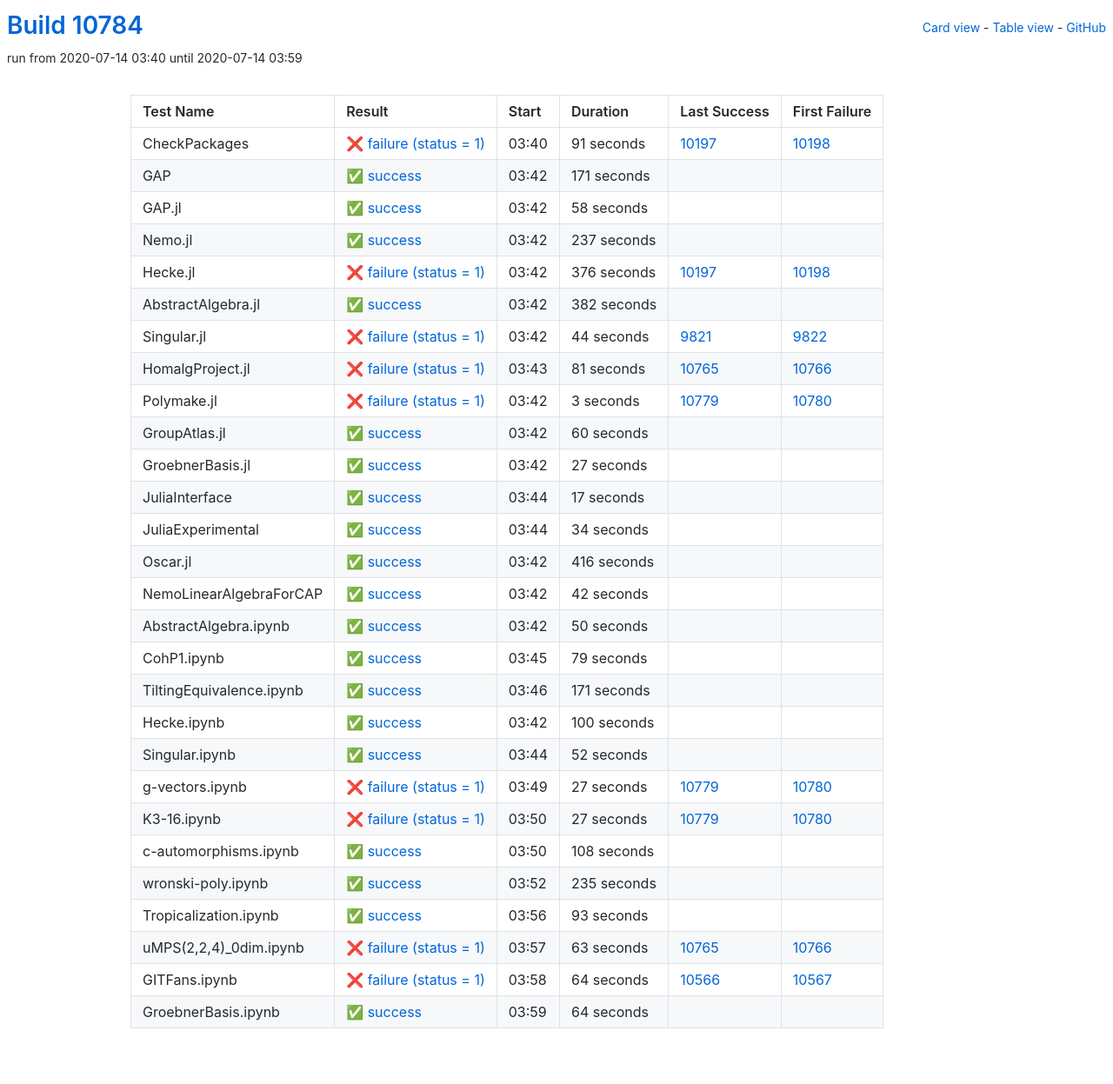
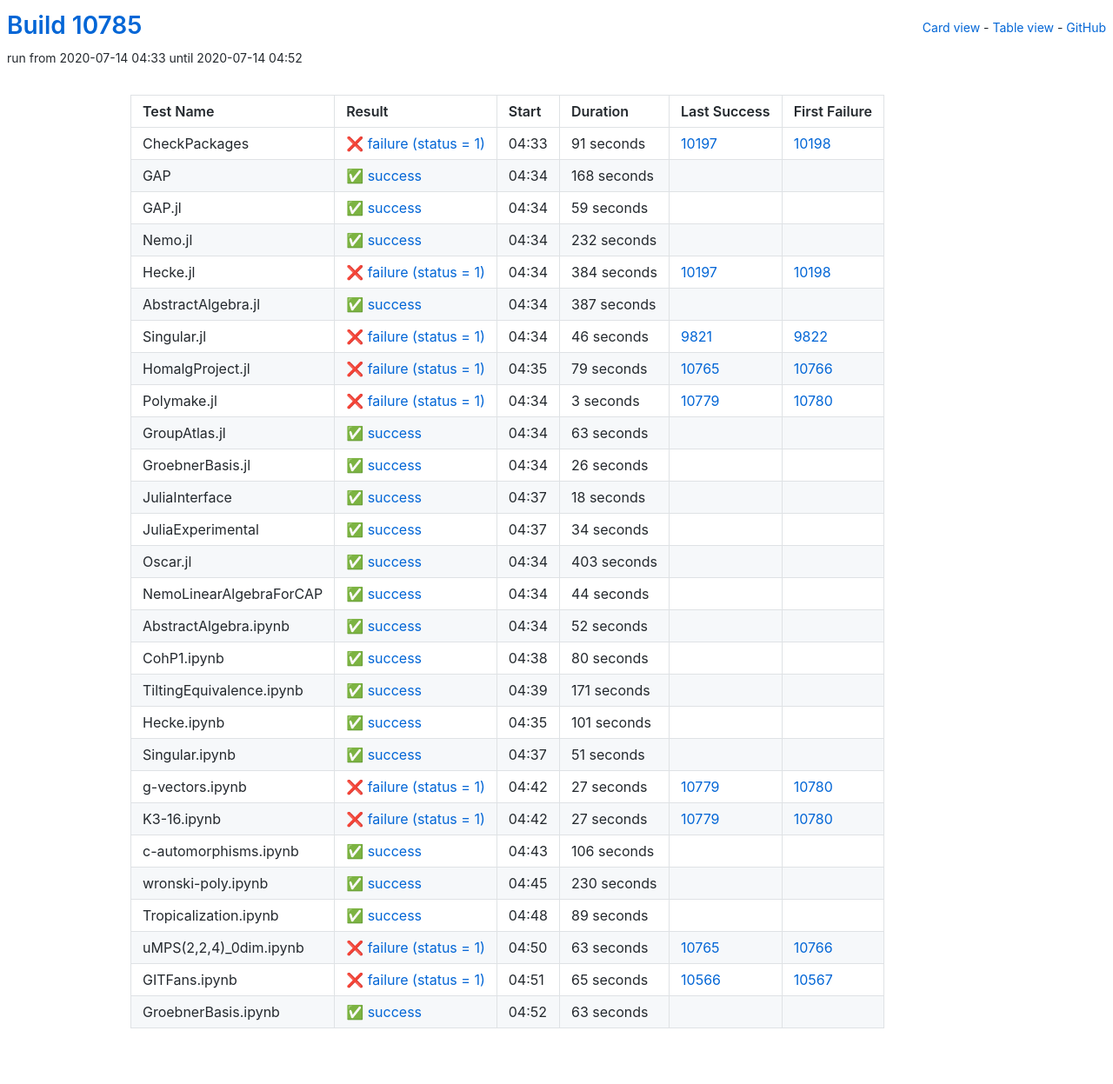
Before and after one commit to oscar-system/oscar-ci-status, a Jekyll site: the page built from table.html, in a window 1280 px wide. Shown: the whole page at 87% size. Built offline with Jekyll 4.4.1, drawn with Linux system fonts in a browser that asks for light colours.

Commit message:
Build #10785

```diff
--- a/_data/ci.yml
+++ b/_data/ci.yml
@@ -1,6 +1,6 @@
 ---
-build: 10784
-build_url: https://oscarci.mathematik.uni-kl.de/job/oscar/10784/
+build: 10785
+build_url: https://oscarci.mathematik.uni-kl.de/job/oscar/10785/
 job: oscar
 organization: oscar-system
 repo: oscar-ci-status
@@ -8,8 +8,8 @@
 tests:
 - name: CheckPackages
   id: checkpackages
-  log: https://oscarci.mathematik.uni-kl.de/job/oscar/10784/artifact/logs/build-10784/CheckPackages.log
-  start: 2020-07-14 03:40
+  log: https://oscarci.mathematik.uni-kl.de/job/oscar/10785/artifact/logs/build-10785/CheckPackages.log
+  start: 2020-07-14 04:33
   success: false
   exitcode: 1
   status: failure
@@ -20,92 +20,92 @@
   first_failure_url: https://oscarci.mathematik.uni-kl.de/job/oscar/10198/
 - name: GAP
   id: gap
-  log: https://oscarci.mathematik.uni-kl.de/job/oscar/10784/artifact/logs/build-10784/GAP.log
-  start: 2020-07-14 03:42
+  log: https://oscarci.mathematik.uni-kl.de/job/oscar/10785/artifact/logs/build-10785/GAP.log
+  start: 2020-07-14 04:34
   success: true
   exitcode: 0
   status: success
-  duration: 171
+  duration: 168
   last_success: false
   last_success_url:
   first_failure: false
   first_failure_url:
 - name: GAP.jl
   id: gap-jl
-  log: https://oscarci.mathematik.uni-kl.de/job/oscar/10784/artifact/logs/build-10784/GAP.jl.log
-  start: 2020-07-14 03:42
+  log: https://oscarci.mathematik.uni-kl.de/job/oscar/10785/artifact/logs/build-10785/GAP.jl.log
+  start: 2020-07-14 04:34
   success: true
   exitcode: 0
   status: success
-  duration: 58
+  duration: 59
   last_success: false
   last_success_url:
   first_failure: false
   first_failure_url:
 - name: Nemo.jl
   id: nemo-jl
-  log: https://oscarci.mathematik.uni-kl.de/job/oscar/10784/artifact/logs/build-10784/Nemo.jl.log
-  start: 2020-07-14 03:42
+  log: https://oscarci.mathematik.uni-kl.de/job/oscar/10785/artifact/logs/build-10785/Nemo.jl.log
+  start: 2020-07-14 04:34
   success: true
   exitcode: 0
   status: success
-  duration: 237
+  duration: 232
   last_success: false
   last_success_url:
   first_failure: false
   first_failure_url:
 - name: Hecke.jl
   id: hecke-jl
-  log: https://oscarci.mathematik.uni-kl.de/job/oscar/10784/artifact/logs/build-10784/Hecke.jl.log
-  start: 2020-07-14 03:42
+  log: https://oscarci.mathematik.uni-kl.de/job/oscar/10785/artifact/logs/build-10785/Hecke.jl.log
+  start: 2020-07-14 04:34
   success: false
   exitcode: 1
   status: failure
-  duration: 376
+  duration: 384
   last_success: 10197
   last_success_url: https://oscarci.mathematik.uni-kl.de/job/oscar/10197/
   first_failure: 10198
   first_failure_url: https://oscarci.mathematik.uni-kl.de/job/oscar/10198/
 - name: AbstractAlgebra.jl
   id: abstractalgebra-jl
-  log: https://oscarci.mathematik.uni-kl.de/job/oscar/10784/artifact/logs/build-10784/AbstractAlgebra.jl.log
-  start: 2020-07-14 03:42
+  log: https://oscarci.mathematik.uni-kl.de/job/oscar/10785/artifact/logs/build-10785/AbstractAlgebra.jl.log
+  start: 2020-07-14 04:34
   success: true
   exitcode: 0
   status: success
-  duration: 382
+  duration: 387
   last_success: false
   last_success_url:
   first_failure: false
   first_failure_url:
 - name: Singular.jl
   id: singular-jl
-  log: https://oscarci.mathematik.uni-kl.de/job/oscar/10784/artifact/logs/build-10784/Singular.jl.log
-  start: 2020-07-14 03:42
+  log: https://oscarci.mathematik.uni-kl.de/job/oscar/10785/artifact/logs/build-10785/Singular.jl.log
+  start: 2020-07-14 04:34
   success: false
   exitcode: 1
   status: failure
-  duration: 44
+  duration: 46
   last_success: 9821
   last_success_url: https://oscarci.mathematik.uni-kl.de/job/oscar/9821/
   first_failure: 9822
   first_failure_url: https://oscarci.mathematik.uni-kl.de/job/oscar/9822/
 - name: HomalgProject.jl
   id: homalgproject-jl
-  log: https://oscarci.mathematik.uni-kl.de/job/oscar/10784/artifact/logs/build-10784/HomalgProject.jl.log
-  start: 2020-07-14 03:43
+  log: https://oscarci.mathematik.uni-kl.de/job/oscar/10785/artifact/logs/build-10785/HomalgProject.jl.log
+  start: 2020-07-14 04:35
   success: false
   exitcode: 1
   status: failure
-  duration: 81
+  duration: 79
   last_success: 10765
   last_success_url: https://oscarci.mathematik.uni-kl.de/job/oscar/10765/
   first_failure: 10766
   first_failure_url: https://oscarci.mathematik.uni-kl.de/job/oscar/10766/
 - name: Polymake.jl
   id: polymake-jl
-  log: https://oscarci.mathematik.uni-kl.de/job/oscar/10784/artifact/logs/build-10784/Polymake.jl.log
-  start: 2020-07-14 03:42
+  log: https://oscarci.mathematik.uni-kl.de/job/oscar/10785/artifact/logs/build-10785/Polymake.jl.log
+  start: 2020-07-14 04:34
   success: false
   exitcode: 1
   status: failure
@@ -116,44 +116,44 @@
   first_failure_url: https://oscarci.mathematik.uni-kl.de/job/oscar/10780/
 - name: GroupAtlas.jl
   id: groupatlas-jl
-  log: https://oscarci.mathematik.uni-kl.de/job/oscar/10784/artifact/logs/build-10784/GroupAtlas.jl.log
-  start: 2020-07-14 03:42
+  log: https://oscarci.mathematik.uni-kl.de/job/oscar/10785/artifact/logs/build-10785/GroupAtlas.jl.log
+  start: 2020-07-14 04:34
   success: true
   exitcode: 0
   status: success
-  duration: 60
+  duration: 63
   last_success: false
   last_success_url:
   first_failure: false
   first_failure_url:
 - name: GroebnerBasis.jl
   id: groebnerbasis-jl
-  log: https://oscarci.mathematik.uni-kl.de/job/oscar/10784/artifact/logs/build-10784/GroebnerBasis.jl.log
-  start: 2020-07-14 03:42
+  log: https://oscarci.mathematik.uni-kl.de/job/oscar/10785/artifact/logs/build-10785/GroebnerBasis.jl.log
+  start: 2020-07-14 04:34
   success: true
   exitcode: 0
   status: success
-  duration: 27
+  duration: 26
   last_success: false
   last_success_url:
   first_failure: false
   first_failure_url:
 - name: JuliaInterface
   id: juliainterface
-  log: https://oscarci.mathematik.uni-kl.de/job/oscar/10784/artifact/logs/build-10784/JuliaInterface.log
-  start: 2020-07-14 03:44
+  log: https://oscarci.mathematik.uni-kl.de/job/oscar/10785/artifact/logs/build-10785/JuliaInterface.log
+  start: 2020-07-14 04:37
   success: true
   exitcode: 0
   status: success
-  duration: 17
+  duration: 18
   last_success: false
   last_success_url:
   first_failure: false
   first_failure_url:
 - name: JuliaExperimental
   id: juliaexperimental
-  log: https://oscarci.mathematik.uni-kl.de/job/oscar/10784/artifact/logs/build-10784/JuliaExperimental.log
-  start: 2020-07-14 03:44
+  log: https://oscarci.mathematik.uni-kl.de/job/oscar/10785/artifact/logs/build-10785/JuliaExperimental.log
+  start: 2020-07-14 04:37
   success: true
   exitcode: 0
   status: success
@@ -164,56 +164,56 @@
   first_failure_url:
 - name: Oscar.jl
   id: oscar-jl
-  log: https://oscarci.mathematik.uni-kl.de/job/oscar/10784/artifact/logs/build-10784/Oscar.jl.log
-  start: 2020-07-14 03:42
+  log: https://oscarci.mathematik.uni-kl.de/job/oscar/10785/artifact/logs/build-10785/Oscar.jl.log
+  start: 2020-07-14 04:34
   success: true
   exitcode: 0
   status: success
-  duration: 416
+  duration: 403
   last_success: false
   last_success_url:
   first_failure: false
   first_failure_url:
 - name: NemoLinearAlgebraForCAP
   id: nemolinearalgebraforcap
-  log: https://oscarci.mathematik.uni-kl.de/job/oscar/10784/artifact/logs/build-10784/NemoLinearAlgebraForCAP.log
-  start: 2020-07-14 03:42
+  log: https://oscarci.mathematik.uni-kl.de/job/oscar/10785/artifact/logs/build-10785/NemoLinearAlgebraForCAP.log
+  start: 2020-07-14 04:34
   success: true
   exitcode: 0
   status: success
-  duration: 42
+  duration: 44
   last_success: false
   last_success_url:
   first_failure: false
   first_failure_url:
 - name: AbstractAlgebra.ipynb
   id: abstractalgebra-ipynb
-  log: https://oscarci.mathematik.uni-kl.de/job/oscar/10784/artifact/logs/build-10784/AbstractAlgebra.ipynb.log
-  start: 2020-07-14 03:42
+  log: https://oscarci.mathematik.uni-kl.de/job/oscar/10785/artifact/logs/build-10785/AbstractAlgebra.ipynb.log
+  start: 2020-07-14 04:34
   success: true
   exitcode: 0
   status: success
-  duration: 50
+  duration: 52
   last_success: false
   last_success_url:
   first_failure: false
   first_failure_url:
 - name: CohP1.ipynb
   id: cohp1-ipynb
-  log: https://oscarci.mathematik.uni-kl.de/job/oscar/10784/artifact/logs/build-10784/CohP1.ipynb.log
-  start: 2020-07-14 03:45
+  log: https://oscarci.mathematik.uni-kl.de/job/oscar/10785/artifact/logs/build-10785/CohP1.ipynb.log
+  start: 2020-07-14 04:38
   success: true
   exitcode: 0
   status: success
-  duration: 79
+  duration: 80
   last_success: false
   last_success_url:
   first_failure: false
   first_failure_url:
 - name: TiltingEquivalence.ipynb
   id: tiltingequivalence-ipynb
-  log: https://oscarci.mathematik.uni-kl.de/job/oscar/10784/artifact/logs/build-10784/TiltingEquivalence.ipynb.log
-  start: 2020-07-14 03:46
+  log: https://oscarci.mathematik.uni-kl.de/job/oscar/10785/artifact/logs/build-10785/TiltingEquivalence.ipynb.log
+  start: 2020-07-14 04:39
   success: true
   exitcode: 0
   status: success
@@ -224,32 +224,32 @@
   first_failure_url:
 - name: Hecke.ipynb
   id: hecke-ipynb
-  log: https://oscarci.mathematik.uni-kl.de/job/oscar/10784/artifact/logs/build-10784/Hecke.ipynb.log
-  start: 2020-07-14 03:42
+  log: https://oscarci.mathematik.uni-kl.de/job/oscar/10785/artifact/logs/build-10785/Hecke.ipynb.log
+  start: 2020-07-14 04:35
   success: true
   exitcode: 0
   status: success
-  duration: 100
+  duration: 101
   last_success: false
   last_success_url:
   first_failure: false
   first_failure_url:
 - name: Singular.ipynb
   id: singular-ipynb
-  log: https://oscarci.mathematik.uni-kl.de/job/oscar/10784/artifact/logs/build-10784/Singular.ipynb.log
-  start: 2020-07-14 03:44
+  log: https://oscarci.mathematik.uni-kl.de/job/oscar/10785/artifact/logs/build-10785/Singular.ipynb.log
+  start: 2020-07-14 04:37
   success: true
   exitcode: 0
   status: success
-  duration: 52
+  duration: 51
   last_success: false
   last_success_url:
   first_failure: false
   first_failure_url:
 - name: g-vectors.ipynb
   id: g-vectors-ipynb
-  log: https://oscarci.mathematik.uni-kl.de/job/oscar/10784/artifact/logs/build-10784/g-vectors.ipynb.log
-  start: 2020-07-14 03:49
+  log: https://oscarci.mathematik.uni-kl.de/job/oscar/10785/artifact/logs/build-10785/g-vectors.ipynb.log
+  start: 2020-07-14 04:42
   success: false
   exitcode: 1
   status: failure
@@ -260,8 +260,8 @@
   first_failure_url: https://oscarci.mathematik.uni-kl.de/job/oscar/10780/
 - name: K3-16.ipynb
   id: k3-16-ipynb
-  log: https://oscarci.mathematik.uni-kl.de/job/oscar/10784/artifact/logs/build-10784/K3-16.ipynb.log
-  start: 2020-07-14 03:50
+  log: https://oscarci.mathematik.uni-kl.de/job/oscar/10785/artifact/logs/build-10785/K3-16.ipynb.log
+  start: 2020-07-14 04:42
   success: false
   exitcode: 1
   status: failure
@@ -272,44 +272,44 @@
   first_failure_url: https://oscarci.mathematik.uni-kl.de/job/oscar/10780/
 - name: c-automorphisms.ipynb
   id: c-automorphisms-ipynb
-  log: https://oscarci.mathematik.uni-kl.de/job/oscar/10784/artifact/logs/build-10784/c-automorphisms.ipynb.log
-  start: 2020-07-14 03:50
+  log: https://oscarci.mathematik.uni-kl.de/job/oscar/10785/artifact/logs/build-10785/c-automorphisms.ipynb.log
+  start: 2020-07-14 04:43
   success: true
   exitcode: 0
   status: success
-  duration: 108
+  duration: 106
   last_success: false
   last_success_url:
   first_failure: false
   first_failure_url:
 - name: wronski-poly.ipynb
   id: wronski-poly-ipynb
-  log: https://oscarci.mathematik.uni-kl.de/job/oscar/10784/artifact/logs/build-10784/wronski-poly.ipynb.log
-  start: 2020-07-14 03:52
+  log: https://oscarci.mathematik.uni-kl.de/job/oscar/10785/artifact/logs/build-10785/wronski-poly.ipynb.log
+  start: 2020-07-14 04:45
   success: true
   exitcode: 0
   status: success
-  duration: 235
+  duration: 230
   last_success: false
   last_success_url:
   first_failure: false
   first_failure_url:
 - name: Tropicalization.ipynb
   id: tropicalization-ipynb
-  log: https://oscarci.mathematik.uni-kl.de/job/oscar/10784/artifact/logs/build-10784/Tropicalization.ipynb.log
-  start: 2020-07-14 03:56
+  log: https://oscarci.mathematik.uni-kl.de/job/oscar/10785/artifact/logs/build-10785/Tropicalization.ipynb.log
+  start: 2020-07-14 04:48
   success: true
   exitcode: 0
   status: success
-  duration: 93
+  duration: 89
   last_success: false
   last_success_url:
   first_failure: false
   first_failure_url:
 - name: uMPS(2,2,4)_0dim.ipynb
   id: umps-2-2-4-0dim-ipynb
-  log: https://oscarci.mathematik.uni-kl.de/job/oscar/10784/artifact/logs/build-10784/uMPS-2-2-4-_0dim.ipynb.log
-  start: 2020-07-14 03:57
+  log: https://oscarci.mathematik.uni-kl.de/job/oscar/10785/artifact/logs/build-10785/uMPS-2-2-4-_0dim.ipynb.log
+  start: 2020-07-14 04:50
   success: false
   exitcode: 1
   status: failure
@@ -320,24 +320,24 @@
   first_failure_url: https://oscarci.mathematik.uni-kl.de/job/oscar/10766/
 - name: GITFans.ipynb
   id: gitfans-ipynb
-  log: https://oscarci.mathematik.uni-kl.de/job/oscar/10784/artifact/logs/build-10784/GITFans.ipynb.log
-  start: 2020-07-14 03:58
+  log: https://oscarci.mathematik.uni-kl.de/job/oscar/10785/artifact/logs/build-10785/GITFans.ipynb.log
+  start: 2020-07-14 04:51
   success: false
   exitcode: 1
   status: failure
-  duration: 64
+  duration: 65
   last_success: 10566
   last_success_url: https://oscarci.mathematik.uni-kl.de/job/oscar/10566/
   first_failure: 10567
   first_failure_url: https://oscarci.mathematik.uni-kl.de/job/oscar/10567/
 - name: GroebnerBasis.ipynb
   id: groebnerbasis-ipynb
-  log: https://oscarci.mathematik.uni-kl.de/job/oscar/10784/artifact/logs/build-10784/GroebnerBasis.ipynb.log
-  start: 2020-07-14 03:59
+  log: https://oscarci.mathematik.uni-kl.de/job/oscar/10785/artifact/logs/build-10785/GroebnerBasis.ipynb.log
+  start: 2020-07-14 04:52
   success: true
   exitcode: 0
   status: success
-  duration: 64
+  duration: 63
   last_success: false
   last_success_url:
   first_failure: false
```
Also changed, not shown: README.md.
